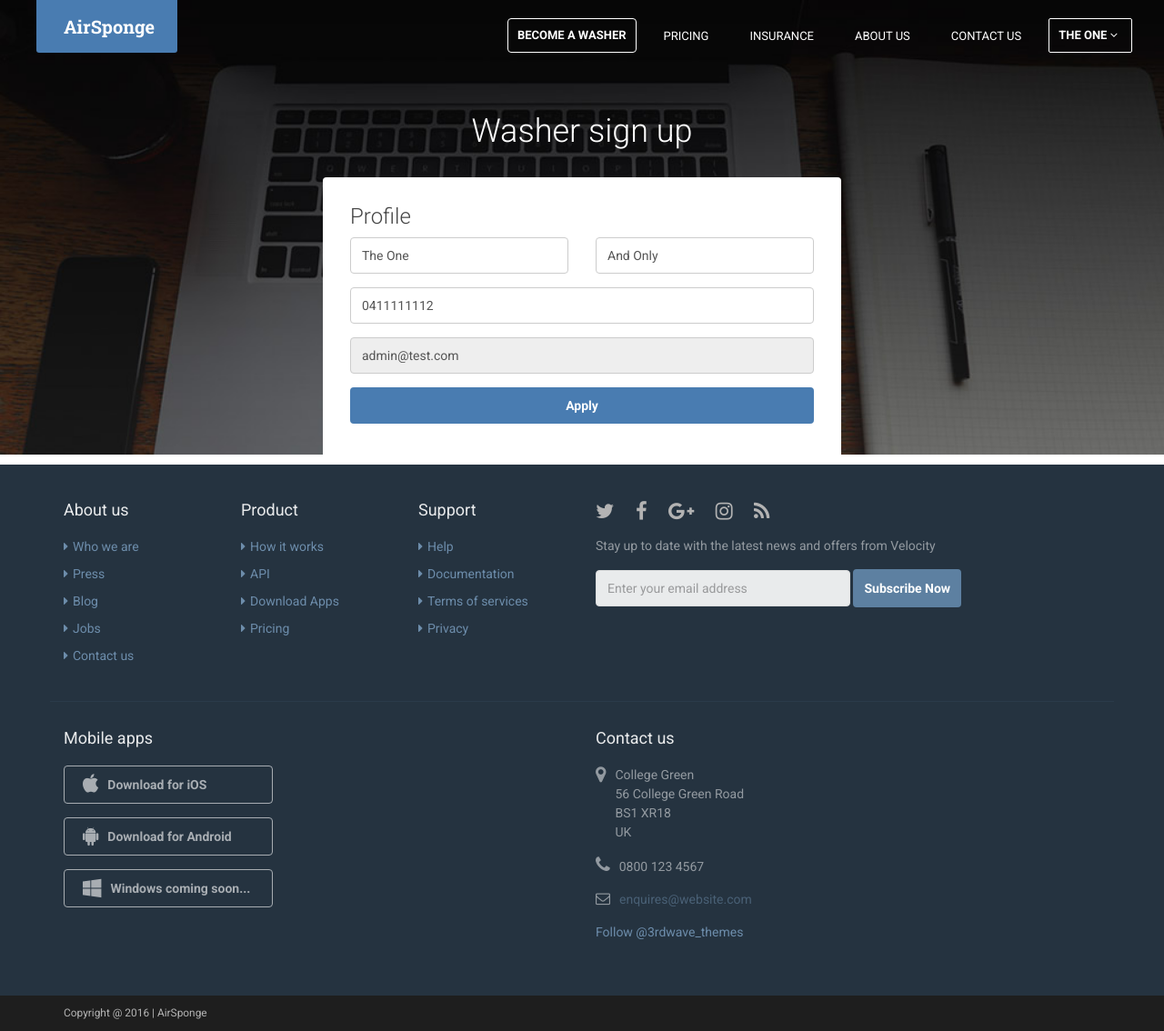
After one commit to s4291158/as, a Django app: page /washer/ in a window 1280 px wide. The commit adds this page. Shown: the whole page at 91% size. Run offline with Django 3.2, Linux system fonts and the light colour scheme; a user stored in the database is signed in; parts of the project's set-up code (start-up, migrations or seed data) failed here and were passed over; some libraries are stand-ins or nearby versions.

Commit message:
washer signup form initial

```diff
--- a/a/forms.py
+++ b/a/forms.py
@@ -324,3 +324,53 @@ class BookingForm(LandingForm):
         for i in range(1, self.booking['request']['car_count'] + 1):
             total_price += self.get_car_price(i)
         return total_price
+
+
+class WasherForm(forms.Form):
+    washer = {
+        'user': None,
+        'personal': {
+            'first_name': None,
+            'last_name': None,
+            'phone': None,
+            'email': None,
+        },
+    }
+
+    def __init__(self, user, *args, **kwargs):
+        super(WasherForm, self).__init__(*args, **kwargs)
+        self.washer['user'] = user
+
+        self.fields['first_name_field'] = forms.CharField(
+            required=False,
+            initial=user.first_name,
+            widget=forms.TextInput(attrs={
+                'class': 'form-control',
+                'type': 'text',
+                'placeholder': 'First Name',
+            }))
+        self.fields['last_name_field'] = forms.CharField(
+            required=False,
+            initial=user.last_name,
+            widget=forms.TextInput(attrs={
+                'class': 'form-control',
+                'type': 'text',
+                'placeholder': 'Last Name',
+            }))
+        self.fields['phone_field'] = forms.CharField(
+            required=False,
+            initial=user.phone,
+            widget=forms.TextInput(attrs={
+                'class': 'form-control',
+                'type': 'text',
+                'placeholder': 'Contact Number',
+            }))
+        self.fields['email_field'] = forms.EmailField(
+            required=False,
+            initial=user.email,
+            widget=forms.TextInput(attrs={
+                'class': 'form-control',
+                'type': 'email',
+                'placeholder': 'Email Address',
+                'readonly': True,
+            }))
--- a/a/urls.py
+++ b/a/urls.py
@@ -9,11 +9,12 @@ urlpatterns = [
     url(r'^$', views.index, name='index'),
     url(r'^booking/', views.booking, name='booking'),
     url(r'^payment/', views.payment, name='payment'),
+    url(r'^washer/', views.washer, name='washer'),
 
     url(r'^pricing/', TemplateView.as_view(template_name='pricing.html'), name='pricing'),
     url(r'^about/', TemplateView.as_view(template_name='about.html'), name='about'),
     url(r'^insurance/', TemplateView.as_view(template_name='insurance.html'), name='insurance'),
-    url(r'^contact/', TemplateView.as_view(template_name='contact.html')),
+    url(r'^contact/', TemplateView.as_view(template_name='contact.html'), name='contact'),
 
     url(r'^accounts/profile/', views.profile, name='profile'),
 
--- a/a/views.py
+++ b/a/views.py
@@ -5,7 +5,7 @@ from django.http import HttpResponseRedirect, HttpResponseForbidden
 
 from allauth.account.views import SignupView
 
-from .forms import LandingForm, BookingForm
+from .forms import LandingForm, BookingForm, WasherForm
 from .models import WashRequest, BaseUser
 
 from urllib import parse
@@ -35,6 +35,16 @@ def index(request):
 def profile(request):
     context = {}
     return render(request, 'account/profile.html', context)
+
+
+@login_required(login_url='/accounts/signup/')
+def washer(request):
+    context = {}
+    if request.user.role == 'Washer':
+        return HttpResponseRedirect(reverse('a:profile'))
+    else:
+        context['form'] = WasherForm(request.user)
+        return render(request, 'washer.html', context)
 
 
 @login_required(login_url='/accounts/signup/')
--- a/templates/nav.html
+++ b/templates/nav.html
@@ -17,10 +17,11 @@
             <div id="navbar-collapse" class="navbar-collapse collapse">
                 <ul class="nav navbar-nav">
 
-                    <li class="nav-item {{ pricing_active }}"><a href="/pricing">Pricing</a></li>
-                    <li class="nav-item {{ insurance_active }}"><a href="/insurance">Insurance</a></li>
-                    <li class="nav-item {{ about_active }}"><a href="/about">About Us</a></li>
-                    <li class="nav-item {{ contact_active }}"><a href="/contact">Contact Us</a></li>
+                    <li class="nav-item nav-item-cta"><a class="btn btn-cta btn-cta-secondary" href="{% url 'a:washer' %}">Become a Washer</a></li>
+                    <li class="nav-item {{ pricing_active }}"><a href="{% url 'a:pricing' %}">Pricing</a></li>
+                    <li class="nav-item {{ insurance_active }}"><a href="{% url 'a:insurance' %}">Insurance</a></li>
+                    <li class="nav-item {{ about_active }}"><a href="{% url 'a:about' %}">About Us</a></li>
+                    <li class="nav-item {{ contact_active }}"><a href="{% url 'a:contact' %}">Contact Us</a></li>
 
                     {% if user.is_authenticated %}
                         <li class="nav-item nav-item-cta last dropdown">
@@ -35,15 +36,15 @@
                                 <i class="fa fa-angle-down"></i>
                             </a>
                             <ul class="dropdown-menu">
-                                <li><a href="/accounts/profile">Profile</a></li>
-                                <li><a href="/accounts/logout">Log out</a></li>
+                                <li><a href="{% url 'a:profile' %}">Profile</a></li>
+                                <li><a href="{% url 'account_logout' %}">Log out</a></li>
                             </ul>
                         </li>
                     {% else %}
-                        <li class="nav-item"><a href="/accounts/login">Log in</a></li>
+                        <li class="nav-item"><a href="{% url 'account_login' %}">Log in</a></li>
                         <li class="nav-item nav-item-cta last"><a class="btn btn-cta btn-cta-secondary"
-                                                                  href="/accounts/signup">Sign
-                            Up Free</a></li>
+                                                                  href="{% url 'account_signup' %}">Sign
+                            Up</a></li>
                     {% endif %}
 
 
--- a/templates/payment.html
+++ b/templates/payment.html
@@ -93,7 +93,7 @@
                         <form action="https://www.paypal.com/cgi-bin/webscr" method="post">
 
                             <!-- Identify your business so that you can collect the payments. -->
-                            <input type="hidden" name="business" value="herschelgomez@xyzzyu.com">
+                            <input type="hidden" name="business" value="areej@airsponge.com">
 
                             <!-- Specify a Buy Now button. -->
                             <input type="hidden" name="cmd" value="_xclick">
@@ -114,6 +114,6 @@
                     </div>
                 </div>
             </div>
-
+        </div>
     </section>
 {% endblock %}
--- /dev/null
+++ b/templates/washer.html
@@ -0,0 +1,54 @@
+{% extends 'base.html' %}
+
+{% load staticfiles %}
+
+{% block head_title %}
+    Washer Sign Up
+{% endblock %}
+
+{% block body-class %}
+    class='washer-signup-page'
+{% endblock %}
+
+{% block content %}
+    <div class="headline-bg booking-headline-bg">
+    </div><!--//headline-bg-->
+
+    <section class="booking-section custom-section section section-on-bg">
+        <div class="container">
+            <h2 class="title text-center">Washer sign up</h2>
+
+            <form class="booking-form" method="POST" action="">
+                {% csrf_token %}
+                <div class="row">
+                    <div class="section-inner col-md-6 col-md-offset-3 col-sm-12">
+                        <div class="row">
+                            <div class="col-sm-12">
+                                <h3 class="inner-section-title">Profile</h3>
+                            </div>
+
+                            <div class="col-sm-6 form-group form-group-first-name">
+                                {{ form.first_name_field }}
+                            </div>
+                            <div class="col-sm-6 form-group form-group-last-name">
+                                {{ form.last_name_field }}
+                            </div>
+                            <div class="col-sm-12 form-group form-group-phone">
+                                {{ form.phone_field }}
+                            </div>
+                            <div class="col-sm-12 form-group from-group-email">
+                                {{ form.email_field }}
+                            </div>
+                            <div class="col-sm-12 form-group form-group-submit">
+                                <button id="washer-signup-submit" class="btn btn-cta btn-cta-primary btn-block"
+                                        type="submit">
+                                    Apply
+                                </button>
+                            </div>
+                        </div>
+                    </div>
+                </div>
+            </form>
+        </div>
+    </section>
+{% endblock %}
```
Also changed, not shown: db.sqlite3.
